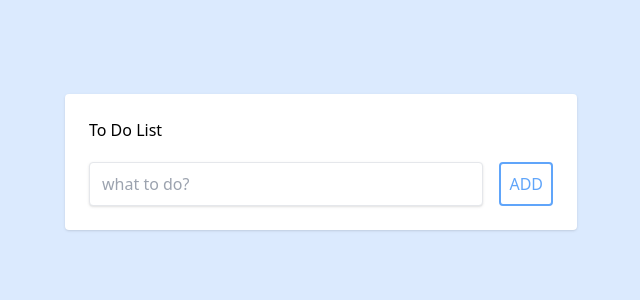
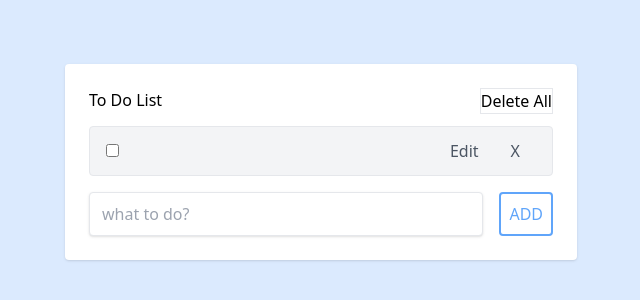
Before and after one commit to insanebeetle/-learn_studying, a React (Create React App) app: page / in a window 1280 px wide. Shown: the part 238-538 px from the top of the page, without its empty margins (319-959 px from the left). Built offline with nearby package versions, Linux system fonts and the light colour scheme.

Commit message:
completed Todo workout 2times

```diff
--- a/src/App.js
+++ b/src/App.js
@@ -1,10 +1,14 @@
 import React, { useState } from "react";
 import Form from "./component/Form";
-import List from "./component/List";
+import Lists from "./component/Lists";
 import "./App.css";
 
+const initTodo = localStorage.getItem("todo")
+  ? JSON.parse(localStorage.getItem("todo"))
+  : [];
+
 function App() {
-  const [todo, setTodo] = useState([]);
+  const [todo, setTodo] = useState([initTodo]);
   const [value, setValue] = useState("");
 
   const handleSubmit = (e) => {
@@ -15,7 +19,13 @@ function App() {
       completed: false,
     };
     setTodo((prev) => [...prev, newTodo]);
+    localStorage.setItem("todo", JSON.stringify([...todo, newTodo]));
     setValue("");
+  };
+
+  const handleRemove = () => {
+    setTodo([]);
+    localStorage.setItem("todo", JSON.stringify([]));
   };
 
   return (
@@ -23,9 +33,12 @@ function App() {
       <div className="w-full p-6 m-4 bg-white rounded shadow md:w-3/4 md:max-w-lg lg:w-3/4 lg:max-w-lg">
         <div className="flex justify-between mb-3">
           <h1>To Do List</h1>
+          <button className="border" onClick={handleRemove}>
+            Delete All
+          </button>
         </div>
 
-        <List todo={todo} setTodo={setTodo} />
+        <Lists todo={todo} setTodo={setTodo} />
         <Form setValue={setValue} handleSubmit={handleSubmit} value={value} />
       </div>
     </div>
--- a/src/component/List.js
+++ b/src/component/List.js
@@ -1,6 +1,9 @@
-import React from "react";
+import React, { memo, useState } from "react";
 
-function List({ todo, setTodo }) {
+const List = memo(({ id, data, todo, setTodo, porvided, snapshot }) => {
+  const [isEdit, setIsEdit] = useState(false);
+  const [editTodo, setEditTodo] = useState(data.title);
+
   const handleCompletedChange = (id) => {
     let newTodo = todo.map((data) => {
       if (data.id === id) {
@@ -9,21 +12,77 @@ function List({ todo, setTodo }) {
       return data;
     });
     setTodo(newTodo);
+    localStorage.setItem("todo", JSON.stringify(newTodo));
   };
 
   const handleClick = (id) => {
     let newTodo = todo.filter((data) => data.id !== id);
     setTodo(newTodo);
+    localStorage.setItem("todo", JSON.stringify(newTodo));
   };
 
+  const handleEditChange = (e) => {
+    setEditTodo(e.target.value);
+  };
+
+  const handleSubmit = (e) => {
+    e.preventDefault();
+    let newTodo = todo.map((data) => {
+      if (data.id === id) {
+        data.title = editTodo;
+      }
+      return data;
+    });
+    setTodo(newTodo);
+    localStorage.setItem("todo", JSON.stringify(newTodo));
+    setIsEdit(false);
+  };
+
+  if (isEdit) {
     return (
-    <div>
-      {todo.map((data) => (
-        <div key={data.id}>
-          <div className="flex items-center justify-between w-full px-4 py-1 my-2 text-gray-600 bg-gray-100 border rounded">
+      <div
+        className={`flex items-center justify-between bg-gray-100 w-full px-4 py-1 my-2 text-gray-600 bg-gray-100 border rounded`}
+      >
+        <div className="items-center">
+          <form onSubmit={handleSubmit}>
+            <input
+              onChange={handleEditChange}
+              value={editTodo}
+              className="w-full px-3 py-2 mr-4 text-fray-500 rounded"
+            />
+          </form>
+        </div>
+        <div className="items-center">
+          <button
+            className="float-right px-4 py-2"
+            onClick={() => setIsEdit(false)}
+          >
+            X
+          </button>
+          <button
+            onClick={handleSubmit}
+            className="float-right px-4 py-2"
+            type="submit"
+          >
+            Save
+          </button>
+        </div>
+      </div>
+    );
+  } else {
+    return (
+      <div
+        key={id}
+        {...porvided.draggableProps}
+        ref={porvided.innerRef}
+        {...porvided.dragHandleProps}
+        className={`${
+          snapshot.isDragging ? "bg-gray-400" : "bg-gray-100"
+        } flex items-center justify-between w-full px-4 py-1 my-2 text-gray-600 bg-gray-100 border rounded`}
+      >
         <div className="items-center">
           <input
-                onChange={() => handleCompletedChange(data.id)}
+            onChange={() => handleCompletedChange(id)}
             type="checkbox"
             defaultChecked={false}
           />
@@ -38,12 +97,16 @@ function List({ todo, setTodo }) {
           >
             X
           </button>
+          <button
+            className="float-right px-4 py-2"
+            onClick={() => setIsEdit(true)}
+          >
+            Edit
+          </button>
         </div>
-          </div>
-        </div>
-      ))}
       </div>
     );
   }
+});
 
 export default List;
--- /dev/null
+++ b/src/component/Lists.js
@@ -0,0 +1,50 @@
+import React, { memo } from "react";
+import { DragDropContext, Draggable, Droppable } from "react-beautiful-dnd";
+import List from "./List";
+
+const Lists = memo(({ todo, setTodo }) => {
+  const handleEnd = (result) => {
+    if (!result.destination) return;
+    const newTodo = [...todo];
+    const [reorderitem] = newTodo.splice(result.source.index, 1);
+    //nowtodo에 삭제된 배열을 reorder에 잡아둠
+    newTodo.splice(result.destination.index, 0, reorderitem);
+    setTodo(newTodo);
+    localStorage.setItem("todo", JSON.stringify(newTodo));
+  };
+
+  return (
+    <div>
+      <DragDropContext onDragEnd={handleEnd}>
+        <Droppable droppableId="todo">
+          {(porvided) => (
+            <div {...porvided.droppableProps} ref={porvided.innerRef}>
+              {todo.map((data, index) => (
+                <Draggable
+                  key={data.id}
+                  draggableId={toString(data.id)}
+                  index={index}
+                >
+                  {(porvided, snapshot) => (
+                    <List
+                      key={data.id}
+                      id={data.id}
+                      data={data}
+                      todo={todo}
+                      setTodo={setTodo}
+                      porvided={porvided}
+                      snapshot={snapshot}
+                    />
+                  )}
+                </Draggable>
+              ))}
+              {porvided.placeholder}
+            </div>
+          )}
+        </Droppable>
+      </DragDropContext>
+    </div>
+  );
+});
+
+export default Lists;
--- a/src/index.js
+++ b/src/index.js
@@ -3,11 +3,7 @@ import ReactDOM from "react-dom/client";
 import App from "./App";
 
 const root = ReactDOM.createRoot(document.getElementById("root"));
-root.render(
-  <React.StrictMode>
-    <App />
-  </React.StrictMode>
-);
+root.render(<App />);
 
 // If you want to start measuring performance in your app, pass a function
 // to log results (for example: reportWebVitals(console.log))
```
Lines whose indentation alone changed are shown as unchanged.
